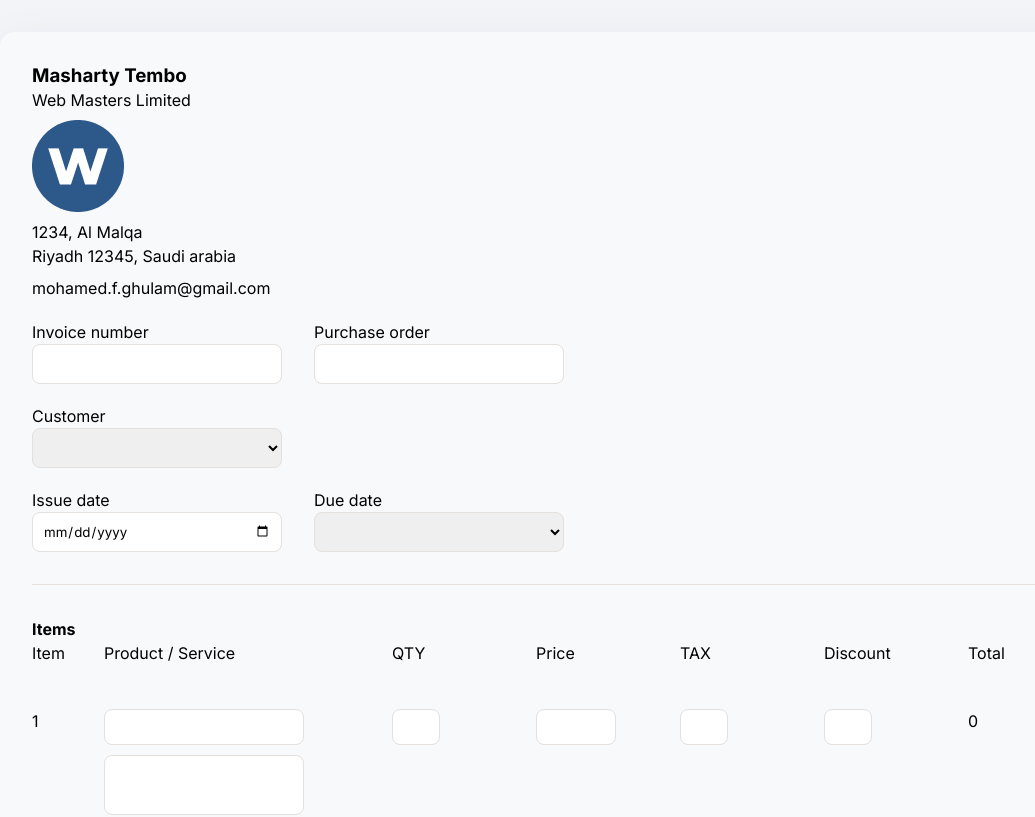
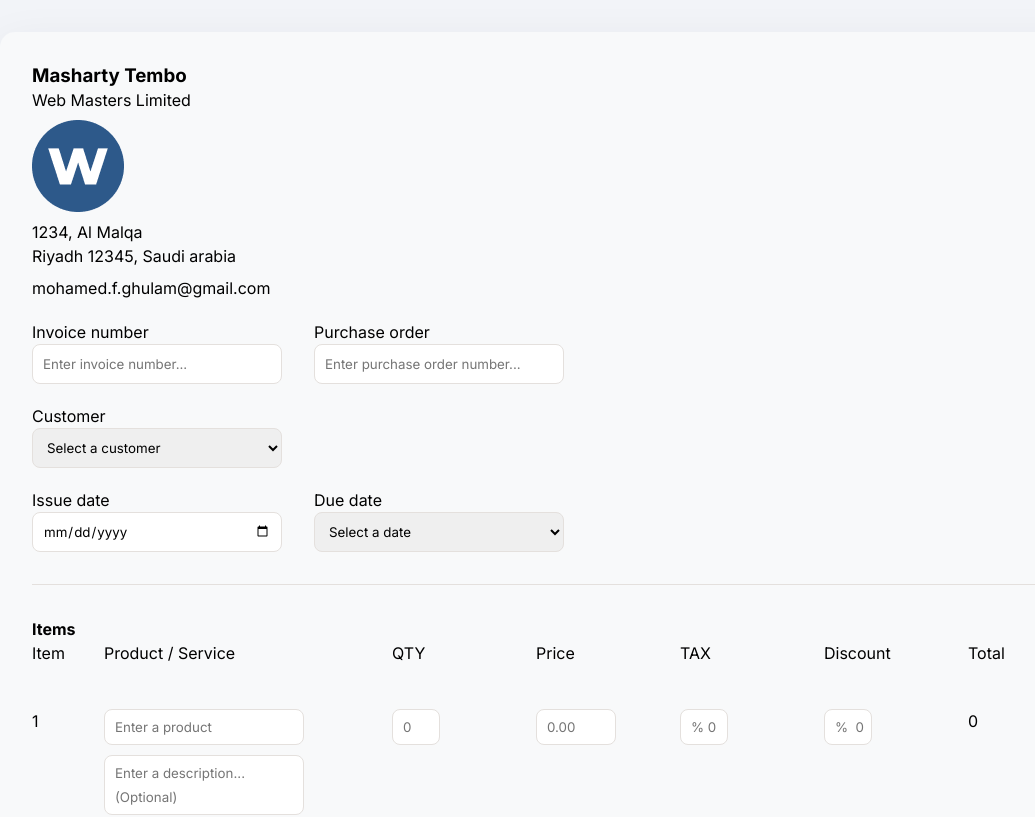
Before and after one commit to Gresham24/Invoice-Creator-App, a React (Vite) app: page / in a window 1280 px wide. Shown: the top 817 px of the page, without its empty margins (32-1067 px from the left). Built offline with nearby package versions, Linux system fonts and the light colour scheme.

Commit message:
placeholder text

```diff
--- a/src/components/Form.jsx
+++ b/src/components/Form.jsx
@@ -184,6 +184,7 @@ const LineItem = ({ item, onUpdate, onDelete, index, lineItemTotal }) => {
                         className="productService"
                         value={item.productService || ""}
                         onChange={handleChange}
+                        placeholder="Enter a product"
                     />
                 </label>
                 <label htmlFor="description">
@@ -193,6 +194,7 @@ const LineItem = ({ item, onUpdate, onDelete, index, lineItemTotal }) => {
                         className="description"
                         value={item.description || ""}
                         onChange={handleChange}
+                        placeholder="Enter a description... (Optional)"
                     />
                 </label>
             </StyledInput>
@@ -204,6 +206,7 @@ const LineItem = ({ item, onUpdate, onDelete, index, lineItemTotal }) => {
                         className="qty"
                         value={item.qty || ""}
                         onChange={handleChange}
+                        placeholder="0"
                     />
                 </label>
             </StyledInput>
@@ -215,6 +218,7 @@ const LineItem = ({ item, onUpdate, onDelete, index, lineItemTotal }) => {
                         value={item.price || ""}
                         className="price"
                         onChange={handleChange}
+                        placeholder="0.00"
                     />
                 </label>
             </StyledInput>
@@ -226,6 +230,7 @@ const LineItem = ({ item, onUpdate, onDelete, index, lineItemTotal }) => {
                         value={item.taxPercentage || ""}
                         className="taxPercentage"
                         onChange={handleChange}
+                        placeholder="% 0"
                     />
                 </label>
             </StyledInput>
@@ -237,6 +242,7 @@ const LineItem = ({ item, onUpdate, onDelete, index, lineItemTotal }) => {
                         value={item.discountPercentage || ""}
                         className="discountPercentage"
                         onChange={handleChange}
+                        placeholder="%  0"
                     />
                 </label>
             </StyledInput>
@@ -368,6 +374,7 @@ function Form() {
                             name="invoiceNumber"
                             type="text"
                             id="invoiceNumber"
+                            placeholder="Enter invoice number..."
                         />
                     </StyledInput>
                     <StyledInput>
@@ -377,6 +384,7 @@ function Form() {
                             name="purchaseOrder"
                             type="text"
                             id="purchaseOrder"
+                            placeholder="Enter purchase order number..."
                         />
                     </StyledInput>
                 </div>
@@ -386,10 +394,11 @@ function Form() {
                     <select
                         name="customer"
                         id="customerName"
-                        // Modify customer dropdown to be added to handleChange() function
                         onChange={handleChange}
                     >
-                        <option></option>
+                        <option value="" disabled selected>
+                            Select a customer
+                        </option>
                         <option value="Emirates">Emirates Airlines</option>
                         <option value="Mandu">Mandu</option>
                         <option value="Amasuku">Amasuku</option>
@@ -419,7 +428,9 @@ function Form() {
                             name="dueDate"
                             id="dueDate"
                         >
-                            <option></option>
+                            <option value="" disabled selected>
+                                Select a date
+                            </option>
                             <option value="30days">Next 30 Days</option>
                             <option value="60days">Next 60 Days</option>
                             <option value="90days">Next 90 Days</option>
```
